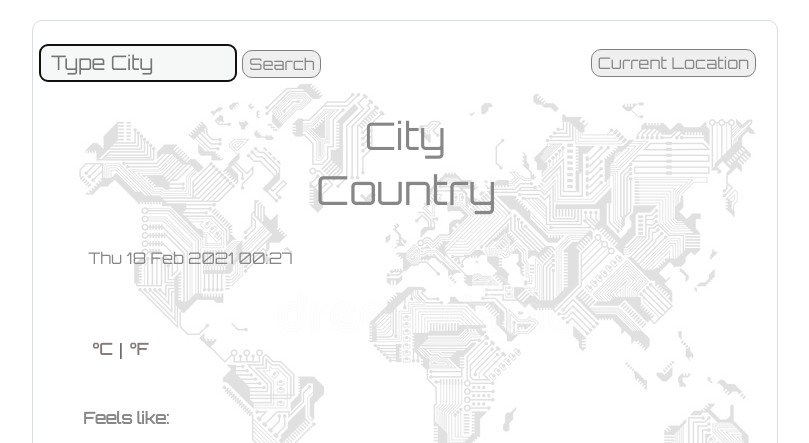
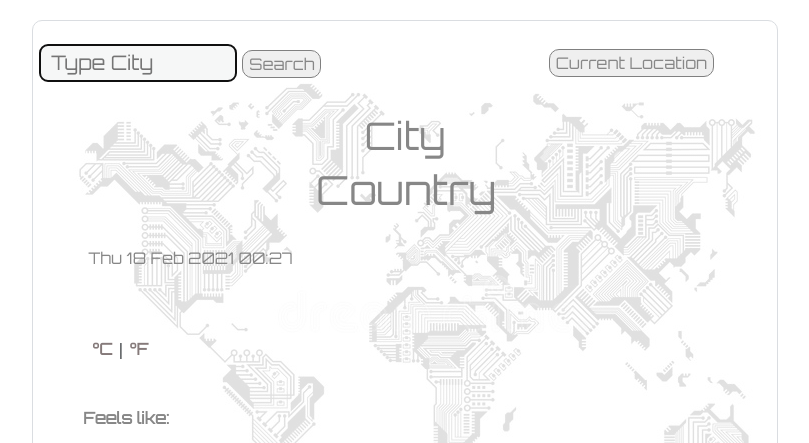
Before and after one commit to lmnlfrz/weather-app-github, a plain HTML site: page index.html in a window 1280 px wide. Shown: the top 443 px of the page, without its empty margins (223-1032 px from the left). Drawn offline with nearby package versions, Linux system fonts and the light colour scheme; no server answers.

Commit message:
current location adjustment

```diff
--- a/style.css
+++ b/style.css
@@ -1,14 +1,12 @@
- @media (min-width:275px) and (max-height:812px){
+ @media (min-width:250px) and (max-height:812px){
   #btnLocation {
-
-
-  width:max-content;
+    width:max-content;
   border-radius: 10px;
   color: rgb(135, 135, 135);
   font-family: "Orbitron", sans-serif;
    position: relative;
   float: left;
-  left:-1px;
+  left:-43px;
    border: solid 1px grey;
 }
 
```
